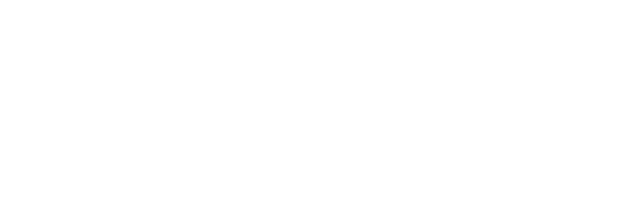
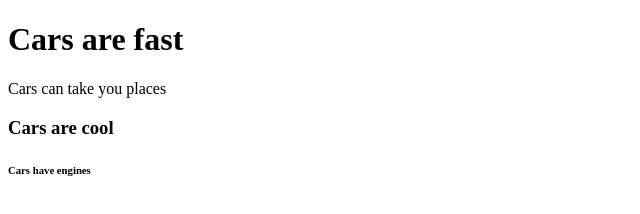
Before and after one commit to jrheat2005/HTML-AND-CSS-PROJECTS, a plain HTML site: page Assignment.html in a window 1280 px wide. Shown: the whole page, without its empty margins (0-640 px from the left). Drawn offline with Linux system fonts and the light colour scheme.

Commit message:
Updated assignment

```diff
--- a/Assignment.html
+++ b/Assignment.html
@@ -1,9 +1,13 @@
 <!DOCTYPE html>
 <html lang="en">
 	<head>
-		<title>Write title here.</title>
+		<title>This a story about Cars.</title>
 		<meta charset="utf-8">
 	</head>
 	<body>
+	<h1>Cars are fast</h1>
+	<p>Cars can take you places</p>
+	<h3>Cars are cool</h3>
+	<h6>Cars have engines</h6>
 	</body>
 </html>
```
